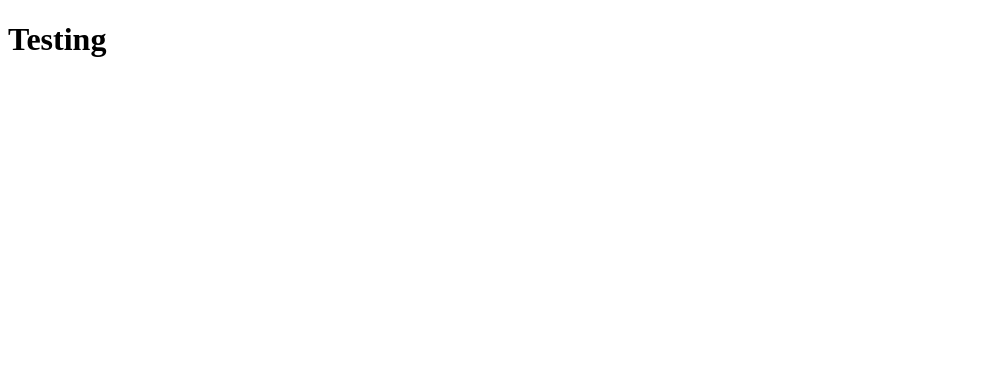
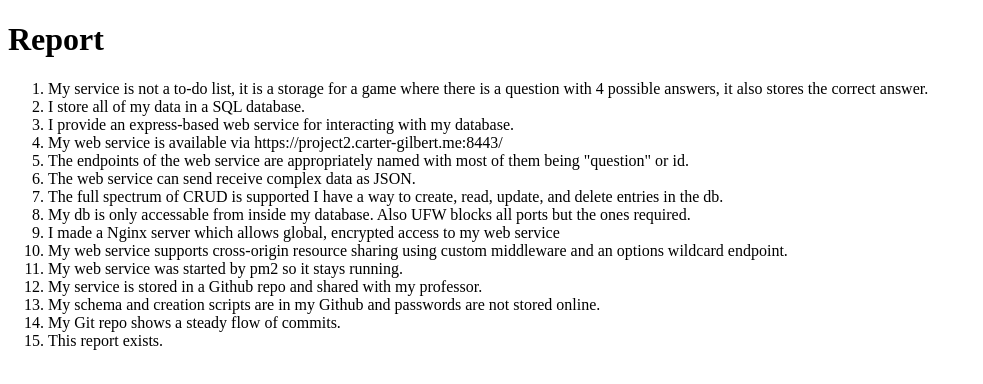
Before and after one commit to Carter-gilbert/347Project2, a website: page report.html in a window 1280 px wide. Shown: the whole page, without its empty margins (0-983 px from the left). Drawn offline with Linux system fonts and the light colour scheme.

Commit message:
add report

```diff
--- a/report.html
+++ b/report.html
@@ -10,7 +10,25 @@
 </head>
 
 <body>
-    <h1>Testing</h1>
+    <h1>Report</h1>
+
+    <ol>
+        <li>My service is not a to-do list, it is a storage for a game where there is a question with 4 possible answers, it also stores the correct answer.</li>
+        <li>I store all of my data in a SQL database.</li>
+        <li>I provide an express-based web service for interacting with my database.</li>
+        <li>My web service is available via https://project2.carter-gilbert.me:8443/</li>
+        <li>The endpoints of the web service are appropriately named with most of them being "question" or id.</li>
+        <li>The web service can send receive complex data as JSON.</li>
+        <li>The full spectrum of CRUD is supported I have a way to create, read, update, and delete entries in the db.</li>
+        <li>My db is only accessable from inside my database. Also UFW blocks all ports but the ones required.</li>
+        <li>I made a Nginx server which allows global, encrypted access to my web service</li>
+        <li>My web service supports cross-origin resource sharing using custom middleware and an options wildcard endpoint.</li>
+        <li>My web service was started by pm2 so it stays running.</li>
+        <li>My service is stored in a Github repo and shared with my professor.</li>
+        <li>My schema and creation scripts are in my Github and passwords are not stored online. </li>
+        <li>My Git repo shows a steady flow of commits.</li>
+        <li>This report exists.</li>
+    </ol>
 </body>
 
 </html>
```
